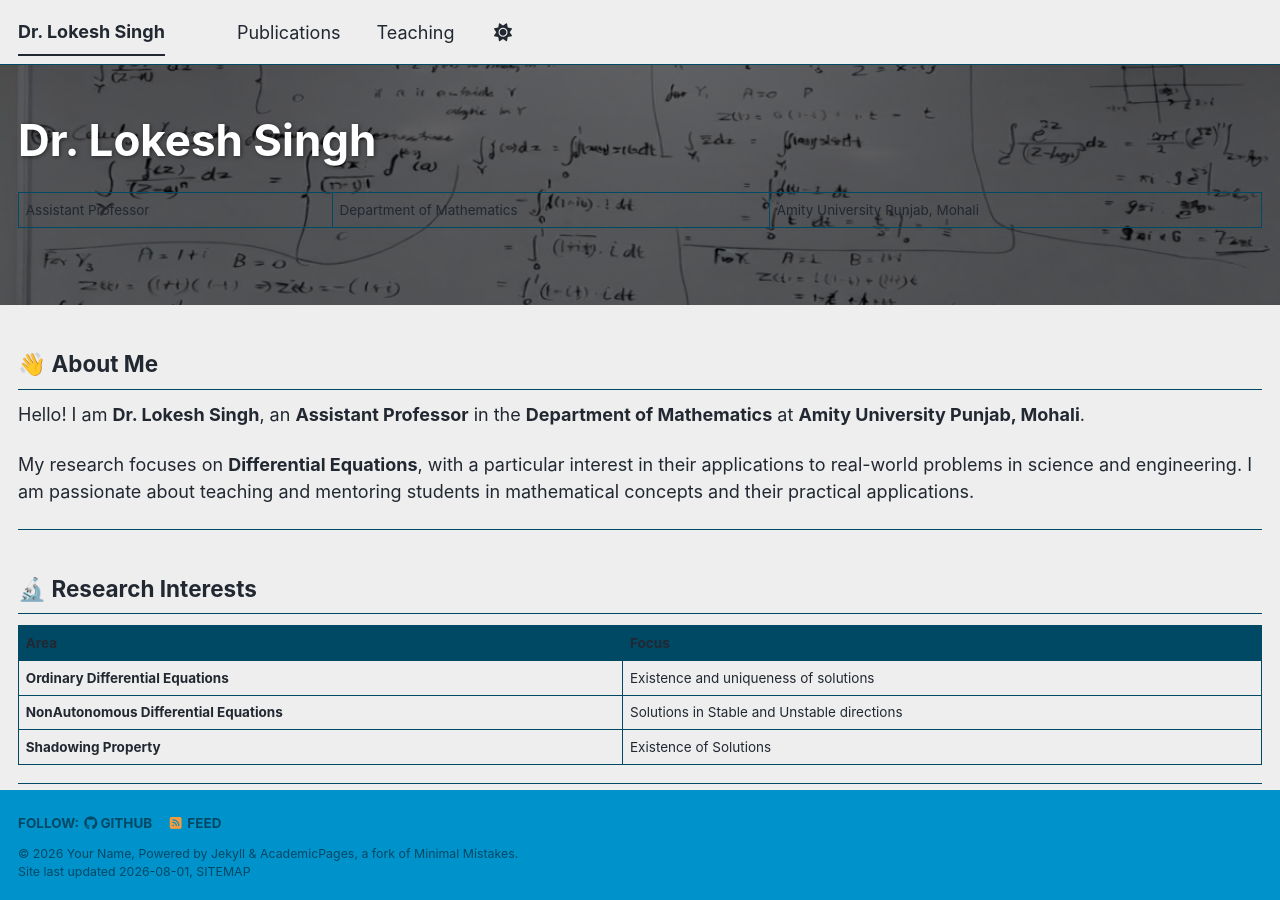
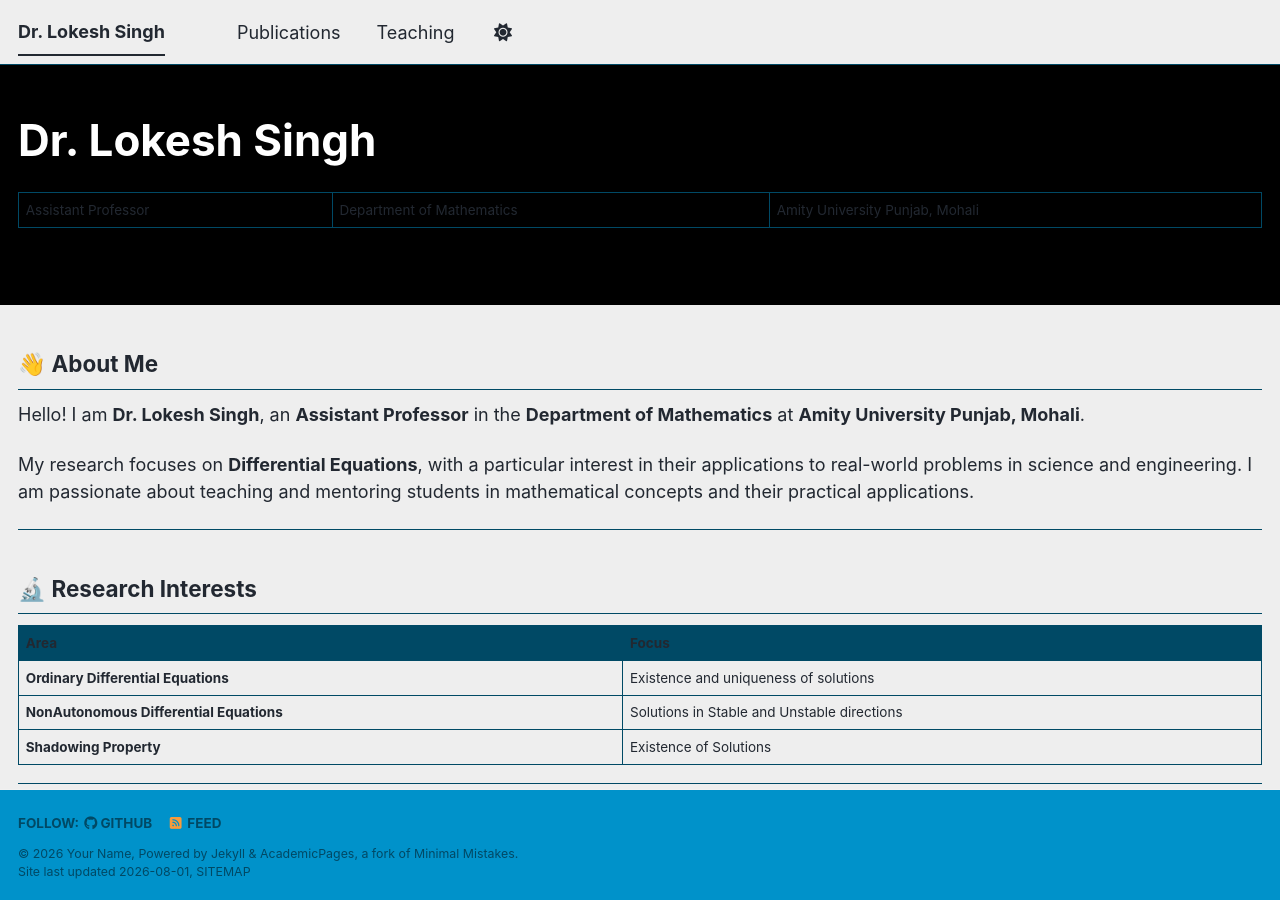
Before and after one commit to lokeshmath/lokeshmath.github.io, a Jekyll site: the page built from index.md, in a window 1280 px wide and 900 px high. Built offline with Jekyll 4.4.1, drawn with Linux system fonts in a browser that asks for light colours; a style sheet for code colours, icons or effects is not loaded.

Commit message:
Update index.md

```diff
--- a/index.md
+++ b/index.md
@@ -5,7 +5,7 @@ title: "Dr. Lokesh Singh"
 header:
   overlay_color: "#000"
   overlay_filter: "0.6"
-  overlay_image: /header-banner.jpg
+  # overlay_image: /header-banner.jpg
   actions:
     - label: "📄 Download CV"
       url: "/files/cv.pdf"
```
